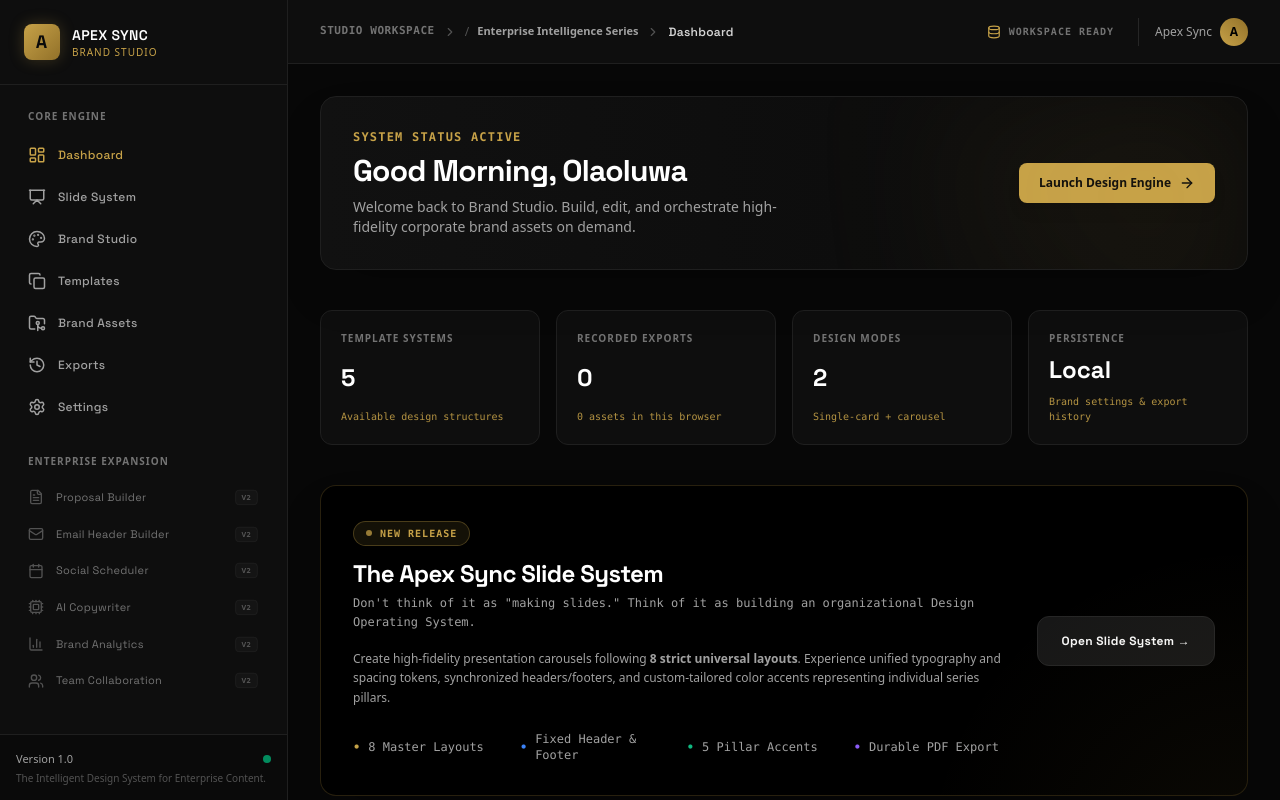
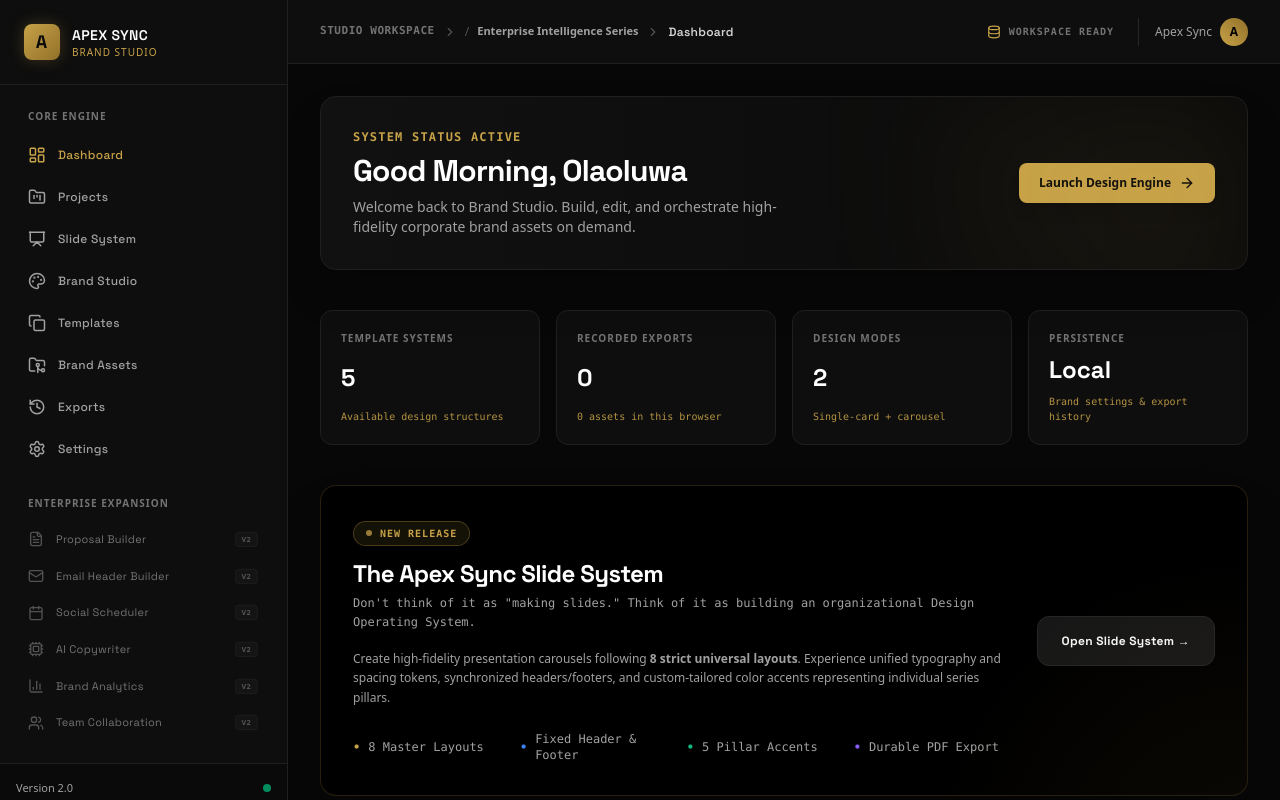
Before and after one commit to olaoluwabankole3-cmd/Brand-Studio, a React (Vite) app: page / in a window 1280 px wide. Built offline with nearby package versions, Linux system fonts and the light colour scheme.

Commit message:
feat: add Projects to core navigation and V2 product label

```diff
--- a/src/components/Sidebar.tsx
+++ b/src/components/Sidebar.tsx
@@ -6,6 +6,7 @@
 import { motion } from 'motion/react';
 import {
   LayoutDashboard,
+  FolderKanban,
   Palette,
   Copy,
   FolderGit2,
@@ -29,6 +30,7 @@ interface SidebarProps {
 export default function Sidebar({ activeTab, setActiveTab }: SidebarProps) {
   const primaryNavigation = [
     { id: 'dashboard', name: 'Dashboard', icon: LayoutDashboard },
+    { id: 'projects', name: 'Projects', icon: FolderKanban },
     { id: 'slides', name: 'Slide System', icon: Presentation },
     { id: 'studio', name: 'Brand Studio', icon: Palette },
     { id: 'templates', name: 'Templates', icon: Copy },
@@ -132,11 +134,11 @@ export default function Sidebar({ activeTab, setActiveTab }: SidebarProps) {
       {/* Footer Info Block */}
       <div className="p-4 border-t border-[#1F1F1F] bg-[#0A0A0A] flex flex-col gap-1 text-[11px] text-neutral-500">
         <div className="flex justify-between items-center">
-          <span className="font-medium text-neutral-400">Version 1.0</span>
+          <span className="font-medium text-neutral-400">Version 2.0</span>
           <span className="w-2 h-2 rounded-full bg-emerald-500 animate-pulse" />
         </div>
         <p className="text-[10px] leading-tight text-neutral-600">
-          The Intelligent Design System for Enterprise Content.
+          Structured content production for brands, projects, and campaigns.
         </p>
       </div>
     </aside>
```
